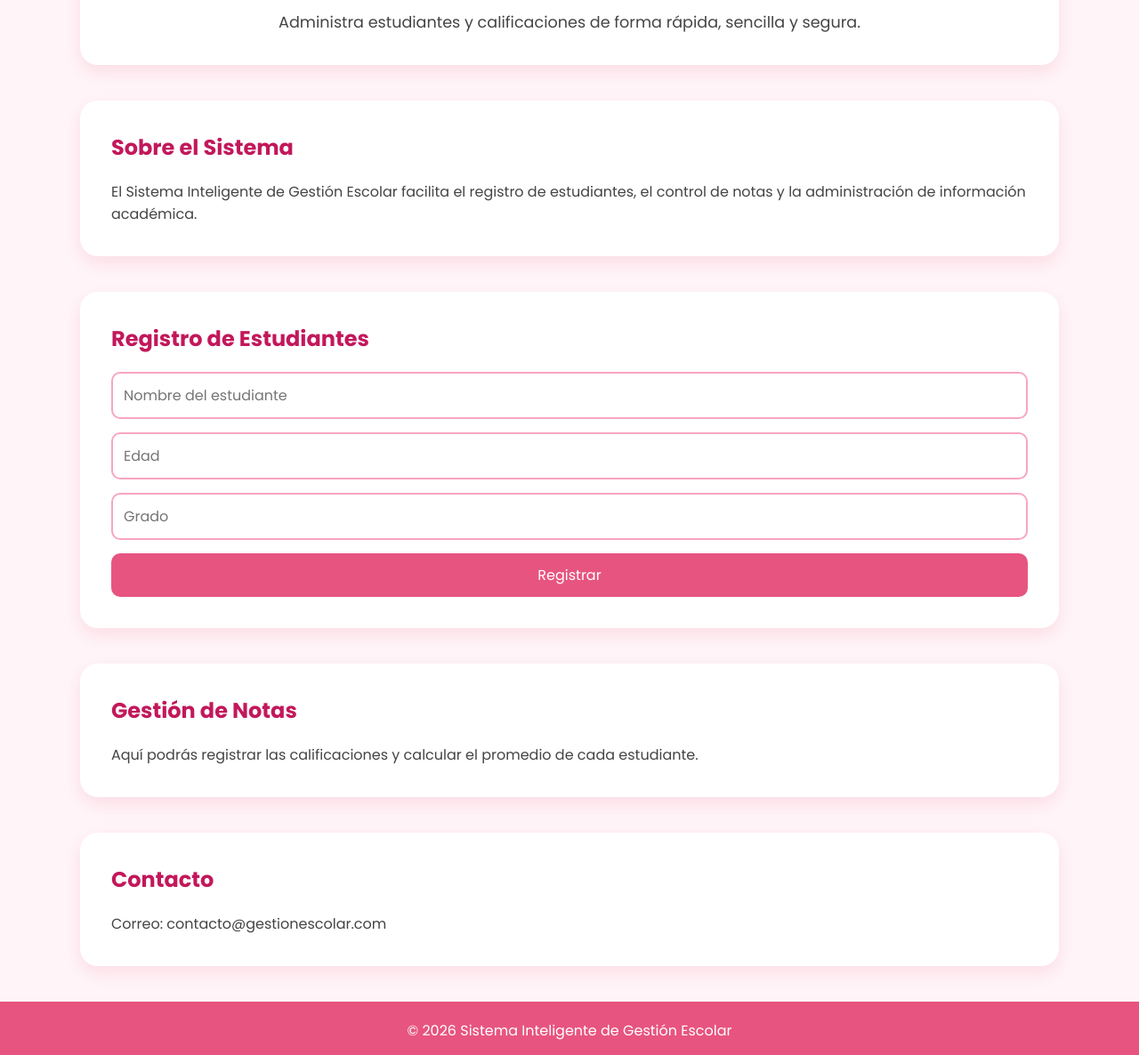
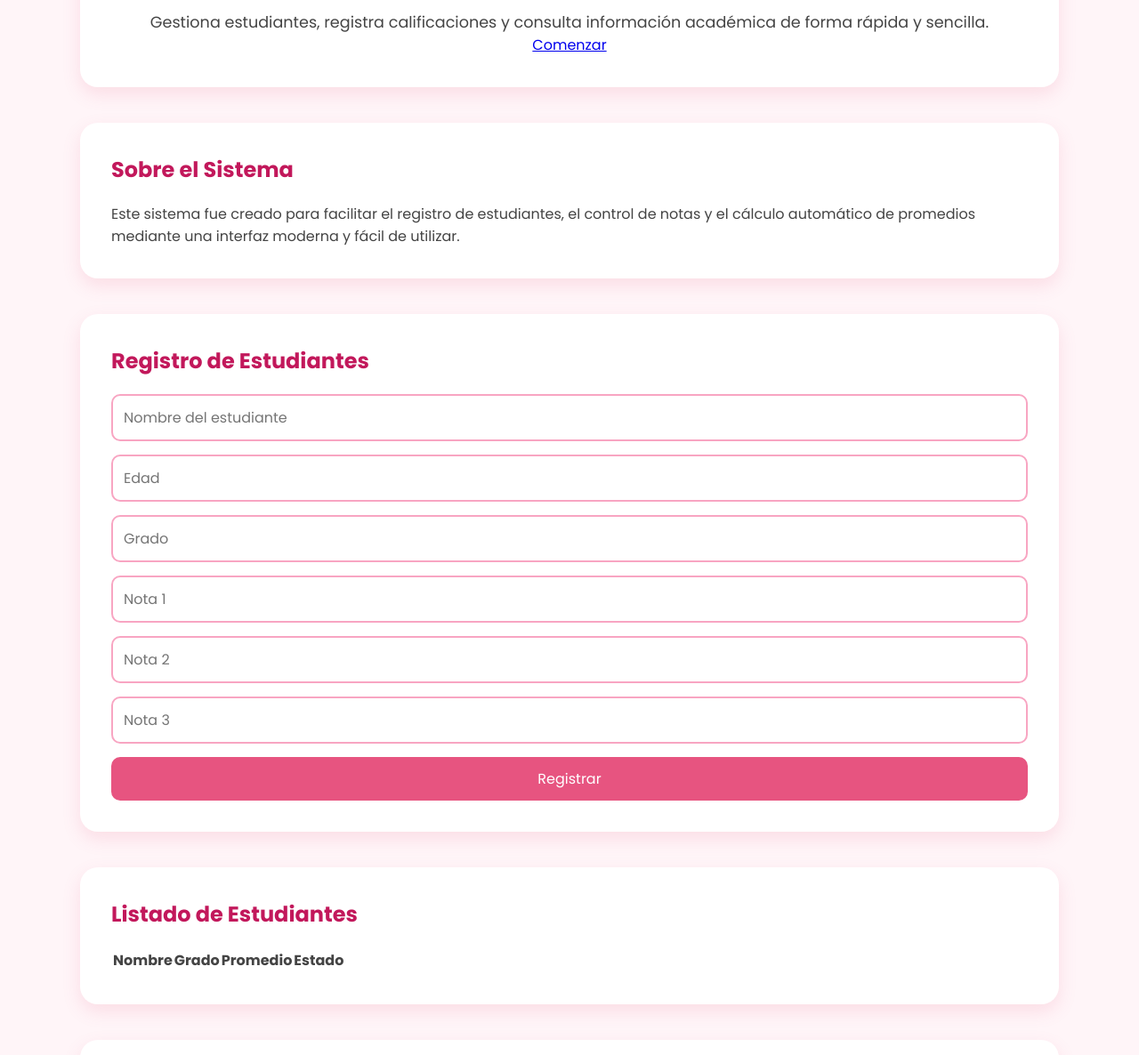
Before and after one commit to alondra230/sistema-inteligente-gestion-escolar, a plain HTML site: page index.html in a window 1280 px wide. Shown: the part 254-1440 px from the top of the page at 89% size. Drawn offline with Linux system fonts and the light colour scheme.

Commit message:
Agregar index.html

```diff
--- a/index.html
+++ b/index.html
@@ -6,10 +6,8 @@
 <title>Sistema Inteligente de Gestión Escolar</title>
 
 <link rel="stylesheet" href="style.css">
+<link href="https://fonts.googleapis.com/css2?family=Poppins:wght@300;400;600;700&display=swap" rel="stylesheet">
 
-    <link rel="preconnect" href="https://fonts.googleapis.com">
-    <link rel="preconnect" href="https://fonts.gstatic.com" crossorigin>
-    <link href="https://fonts.googleapis.com/css2?family=Poppins:wght@300;400;600;700&display=swap" rel="stylesheet">
 </head>
 
 <body>
@@ -31,8 +29,10 @@
 <h2>Bienvenido</h2>
 
 <p>
-        Administra estudiantes y calificaciones de forma rápida, sencilla y segura.
+Gestiona estudiantes, registra calificaciones y consulta información académica de forma rápida y sencilla.
 </p>
+
+<a href="#estudiantes" class="btn">Comenzar</a>
 
 </section>
 
@@ -41,10 +41,7 @@
 <h2>Sobre el Sistema</h2>
 
 <p>
-
-El Sistema Inteligente de Gestión Escolar facilita el registro de estudiantes,
-el control de notas y la administración de información académica.
-
+Este sistema fue creado para facilitar el registro de estudiantes, el control de notas y el cálculo automático de promedios mediante una interfaz moderna y fácil de utilizar.
 </p>
 
 </section>
@@ -53,15 +50,21 @@ el control de notas y la administración de información académica.
 
 <h2>Registro de Estudiantes</h2>
 
-<form>
+<form id="formulario">
 
-<input type="text" placeholder="Nombre del estudiante">
+<input type="text" id="nombre" placeholder="Nombre del estudiante" required>
 
-<input type="number" placeholder="Edad">
+<input type="number" id="edad" placeholder="Edad" required>
 
-<input type="text" placeholder="Grado">
+<input type="text" id="grado" placeholder="Grado" required>
 
-<button>Registrar</button>
+<input type="number" id="nota1" placeholder="Nota 1" min="0" max="100" required>
+
+<input type="number" id="nota2" placeholder="Nota 2" min="0" max="100" required>
+
+<input type="number" id="nota3" placeholder="Nota 3" min="0" max="100" required>
+
+<button type="submit">Registrar</button>
 
 </form>
 
@@ -69,13 +72,28 @@ el control de notas y la administración de información académica.
 
 <section id="notas">
 
-<h2>Gestión de Notas</h2>
+<h2>Listado de Estudiantes</h2>
 
-<p>
+<table id="tabla">
 
-Aquí podrás registrar las calificaciones y calcular el promedio de cada estudiante.
+<thead>
 
-</p>
+<tr>
+
+<th>Nombre</th>
+<th>Grado</th>
+<th>Promedio</th>
+<th>Estado</th>
+
+</tr>
+
+</thead>
+
+<tbody>
+
+</tbody>
+
+</table>
 
 </section>
 
@@ -83,22 +101,15 @@ Aquí podrás registrar las calificaciones y calcular el promedio de cada estudi
 
 <h2>Contacto</h2>
 
-<p>
+<p>📧 contacto@gestionescolar.com</p>
 
-Correo:
-contacto@gestionescolar.com
-
-</p>
+<p>📍 Guatemala</p>
 
 </section>
 
 <footer>
 
-<p>
-
-© 2026 Sistema Inteligente de Gestión Escolar
-
-</p>
+<p>© 2026 Sistema Inteligente de Gestión Escolar</p>
 
 </footer>
 
```
Lines whose indentation alone changed are shown as unchanged.
